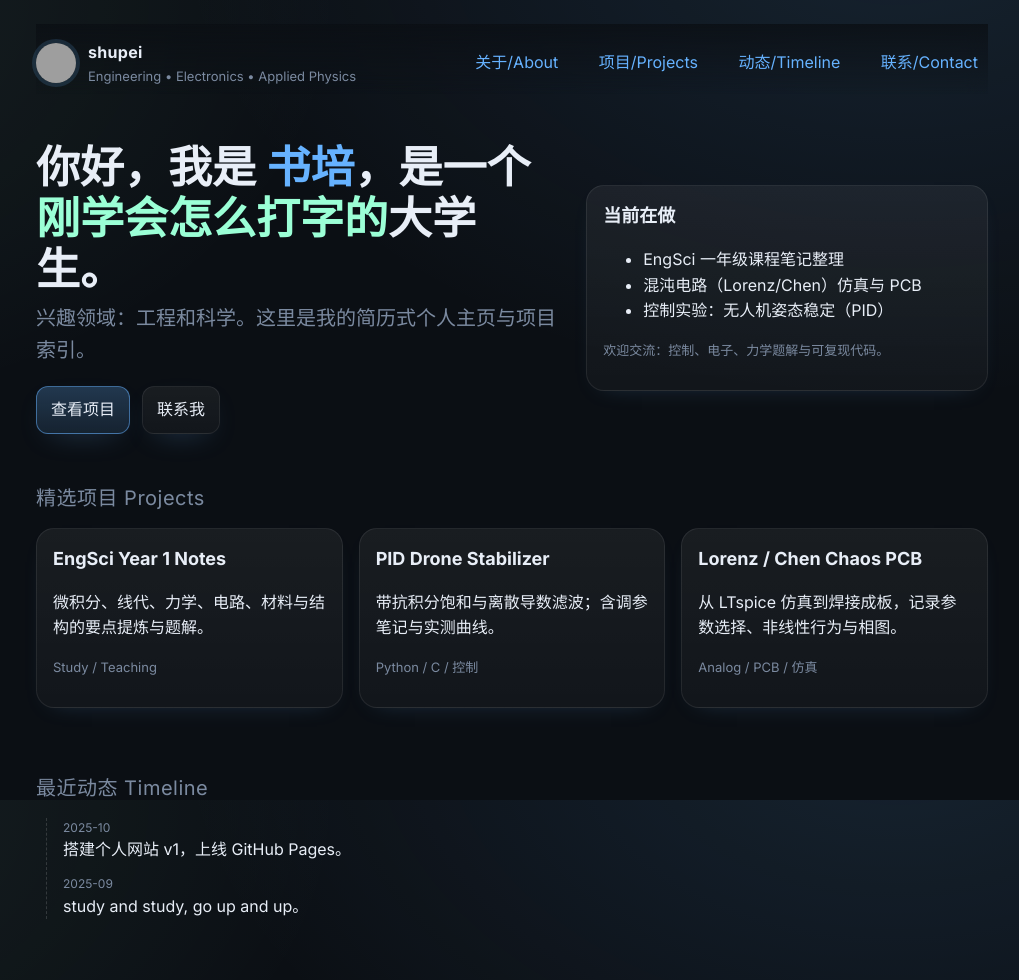
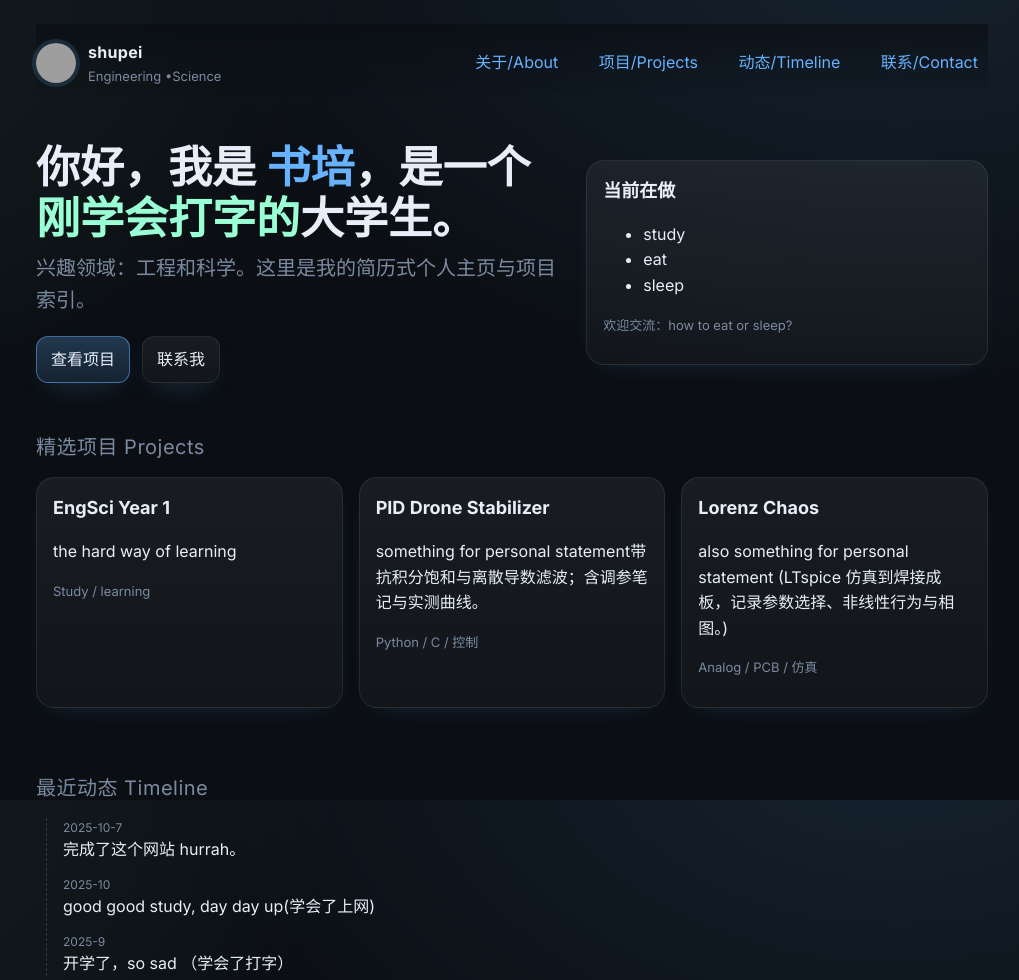
Before and after one commit to sp-zh/sp-zh.github.io, a plain HTML site: page index.html in a window 1280 px wide. Shown: the top 980 px of the page, without its empty margins (128-1147 px from the left). Drawn offline with Linux system fonts and the light colour scheme; grey boxes are pictures that could not be loaded.

Commit message:
Update index.html

```diff
--- a/index.html
+++ b/index.html
@@ -78,7 +78,7 @@
         <div class="avatar" aria-hidden="true"></div>
         <div>
           <div class="name">shupei</div>
-          <div class="meta">Engineering • Electronics • Applied Physics</div>
+          <div class="meta">Engineering •Science</div>
         </div>
       </div>
       <nav>
@@ -92,7 +92,7 @@
     <main>
       <section class="hero" id="about">
         <div>
-          <h1>你好，我是 <span style="color:var(--accent)">书培</span>，是一个<span style="color:var(--accent-2)">刚学会怎么打字的</span>大学生。</h1>
+          <h1>你好，我是 <span style="color:var(--accent)">书培</span>，是一个<span style="color:var(--accent-2)">刚学会打字的</span>大学生。</h1>
           <p class="lead">兴趣领域：工程和科学。这里是我的简历式个人主页与项目索引。</p>
           <div class="cta">
             <a class="btn primary" href="#projects">查看项目</a>
@@ -103,11 +103,11 @@
           <div class="card">
             <h3>当前在做</h3>
             <ul>
-              <li>EngSci 一年级课程笔记整理</li>
-              <li>混沌电路（Lorenz/Chen）仿真与 PCB</li>
-              <li>控制实验：无人机姿态稳定（PID）</li>
+              <li>study</li>
+              <li>eat</li>
+              <li>sleep</li>
             </ul>
-            <p class="meta">欢迎交流：控制、电子、力学题解与可复现代码。</p>
+            <p class="meta">欢迎交流：how to eat or sleep? </p>
           </div>
         </div>
       </section>
@@ -116,18 +116,18 @@
         <div class="section-title">精选项目 Projects</div>
         <div class="card-grid">
           <article class="card">
-            <h3>EngSci Year 1 Notes</h3>
-            <p>微积分、线代、力学、电路、材料与结构的要点提炼与题解。</p>
-            <p class="meta">Study / Teaching</p>
+            <h3>EngSci Year 1 </h3>
+            <p>the hard way of learning</p>
+            <p class="meta">Study / learning</p>
           </article>
           <article class="card">
             <h3>PID Drone Stabilizer</h3>
-            <p>带抗积分饱和与离散导数滤波；含调参笔记与实测曲线。</p>
+            <p>something for personal statement带抗积分饱和与离散导数滤波；含调参笔记与实测曲线。</p>
             <p class="meta">Python / C / 控制</p>
           </article>
           <article class="card">
-            <h3>Lorenz / Chen Chaos PCB</h3>
-            <p>从 LTspice 仿真到焊接成板，记录参数选择、非线性行为与相图。</p>
+            <h3>Lorenz Chaos</h3>
+            <p>also something for personal statement (LTspice 仿真到焊接成板，记录参数选择、非线性行为与相图。)</p>
             <p class="meta">Analog / PCB / 仿真</p>
           </article>
         </div>
@@ -137,12 +137,15 @@
         <div class="section-title">最近动态 Timeline</div>
         <div class="timeline">
           <div class="item">
-            <div class="when">2025-10</div>
-            <div>搭建个人网站 v1，上线 GitHub Pages。</div>
+            <div class="when">2025-10-7</div>
+            <div>完成了这个网站 hurrah。</div>
           </div>
           <div class="item">
-            <div class="when">2025-09</div>
-            <div>study and study, go up and up。</div>
+            <div class="when">2025-10</div>
+            <div>good good study, day day up(学会了上网)</div>
+            <div class="item">
+            <div class="when">2025-9</div>
+            <div>开学了，so sad （学会了打字）</div>
           </div>
         </div>
       </section>
```
